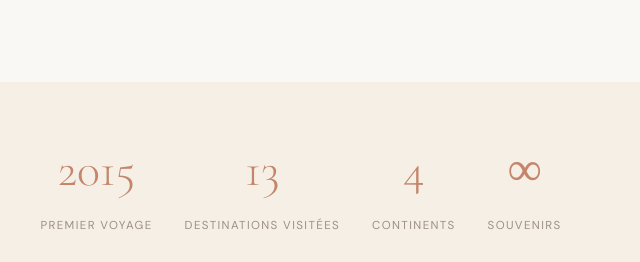
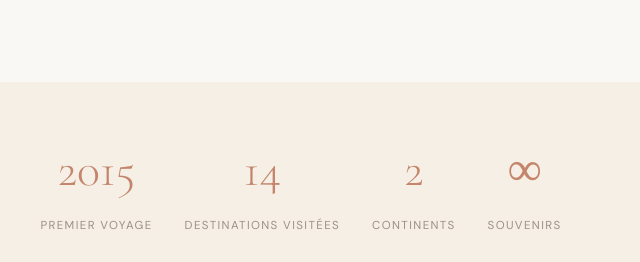
Before and after one commit to Marcymartini/emie-watelet, a plain HTML site: page voyage.html in a window 1280 px wide. Shown: the part 1340-1602 px from the top of the page, 339-979 px from the left. Drawn offline with nearby package versions, Linux system fonts and the light colour scheme.

Commit message:
Update compteur numbers in voyage.html

```diff
--- a/voyage.html
+++ b/voyage.html
@@ -328,11 +328,11 @@
     <span class="compteur-label">Premier voyage</span>
   </div>
   <div class="compteur-item">
-    <span class="compteur-num">13</span>
+    <span class="compteur-num">14</span>
     <span class="compteur-label">Destinations visitées</span>
   </div>
   <div class="compteur-item">
-    <span class="compteur-num">4</span>
+    <span class="compteur-num">2</span>
     <span class="compteur-label">Continents</span>
   </div>
   <div class="compteur-item">
```
